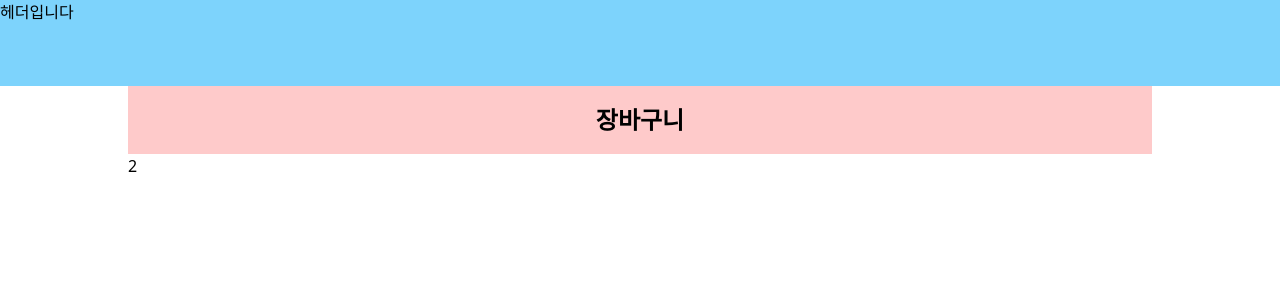
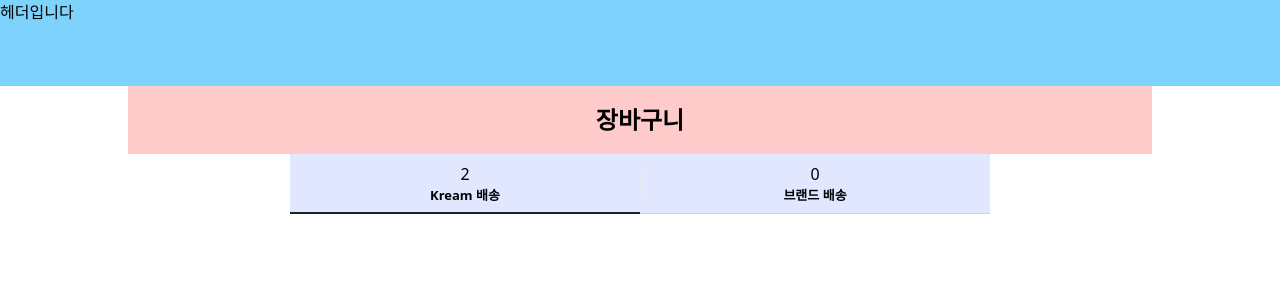
Before and after one commit to Hyundai-AutoEver-Mobility-SW/cream-crossing, a React (Vite) app: page / in a window 1280 px wide. Shown: the top 300 px of the page. Built offline with nearby package versions, Linux system fonts and the light colour scheme.

Commit message:
[feat] Cart-tabs UI

```diff
--- a/src/components/basekt/Basket.jsx
+++ b/src/components/basekt/Basket.jsx
@@ -6,10 +6,15 @@ function Basket() {
       <div className="container mx-auto cart-top">
         <h1 className="font-bold text-[1.5em] p-4 text-center w-full bg-red-200">장바구니</h1>
 
-        <div className="content-area h-[60px]">
-          <div className="cart-tabs">
-            <div className="cart-tab w-[700px]">
-              <div>2</div>
+        <div className="content-area h-[60px] flex justify-center items-center">
+          <div className="cart-tabs  w-[700px] text-center flex relative bg-indigo-100">
+            <div className="cart-tab active relative h-[60px] w-1/2 cursor-pointer p-2 border-b border-gray-300">
+              <div className="count">2</div>
+              <div className="title font-semibold text-[13px]">Kream 배송</div>
+            </div>
+            <div className="cart-tab2 relative h-[60px] w-1/2 cursor-pointer p-2 border-b border-gray-300">
+              <div className="count">0</div>
+              <div className="title font-semibold text-[13px]">브랜드 배송</div>
             </div>
           </div>
         </div>
--- /dev/null
+++ b/src/components/basekt/CartHeader.jsx
@@ -0,0 +1,7 @@
+import React from 'react';
+
+function CartHeader() {
+  return <div>CartHeader</div>;
+}
+
+export default CartHeader;
--- a/src/index.css
+++ b/src/index.css
@@ -32,3 +32,26 @@ ul {
   margin: 0;
   padding: 0;
 }
+
+.cart-tab.active::after {
+  background-color: #222;
+  bottom: -1px;
+  content: '';
+  height: 2px;
+  left: 0;
+  position: absolute;
+  width: 100%;
+  z-index: 1;
+}
+
+.cart-tab2::after {
+  background-color: #ebebeb;
+  content: '';
+  height: 20px;
+  position: absolute;
+  /* right: 50%; */
+  left: 0%;
+  top: 20px;
+  width: 1px;
+  z-index: 1;
+}
```
